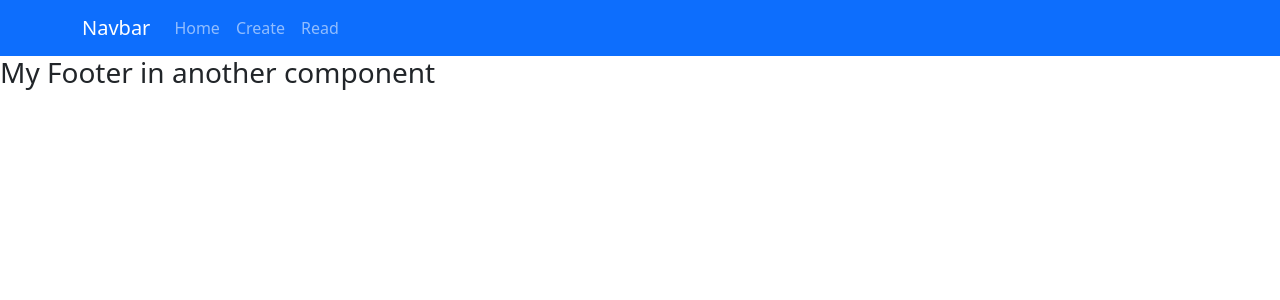
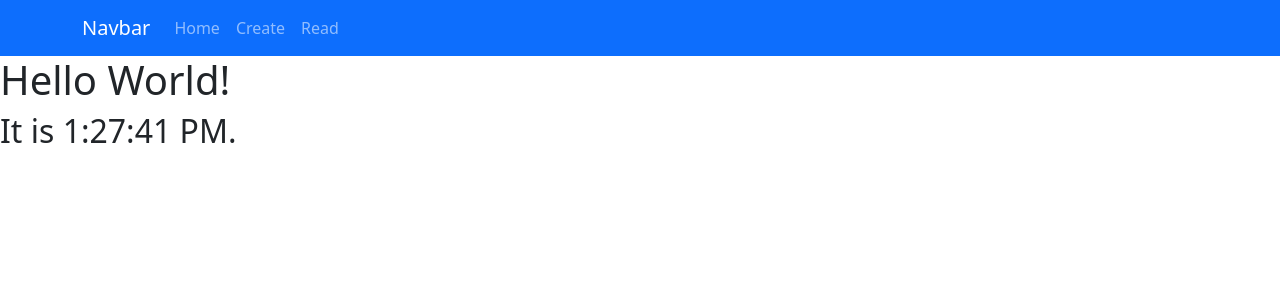
Before and after one commit to nathanbuyr/DataRepLab2, a React (Create React App) app in the folder movie-app/: page / in a window 1280 px wide. Shown: the top 300 px of the page. Built offline with nearby package versions, Linux system fonts and the light colour scheme.

Commit message:
Buttons now redirect to respective paths

```diff
--- a/movie-app/src/App.js
+++ b/movie-app/src/App.js
@@ -11,11 +11,11 @@
     <Router>
       <NavigationBar />
       <Routes>
-        <Route path="/home" element={<Content />} />
-        <Route path="/read" element={<h1>Read Component</h1>} />
-        <Route path="/create" element={<h1>Create Component</h1>} />
+        <Route path="/" element={<Content />} />
+        <Route path="/read" element={<Footer />} />
+        <Route path="/create" element={<Header />} />
       </Routes>
-      <Footer />
+
     </Router>
   );
 }
```
